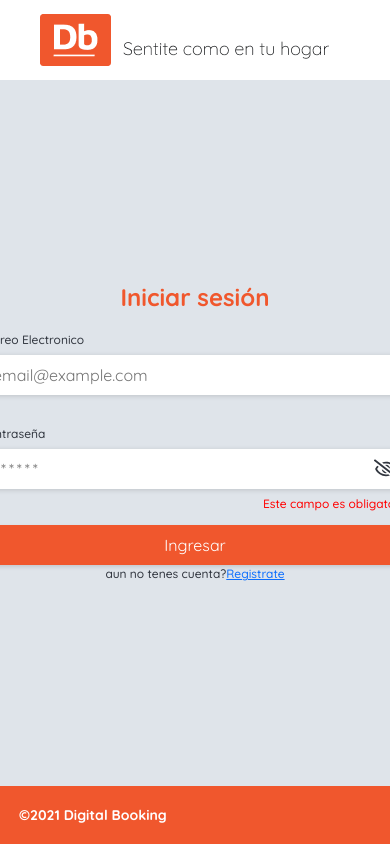
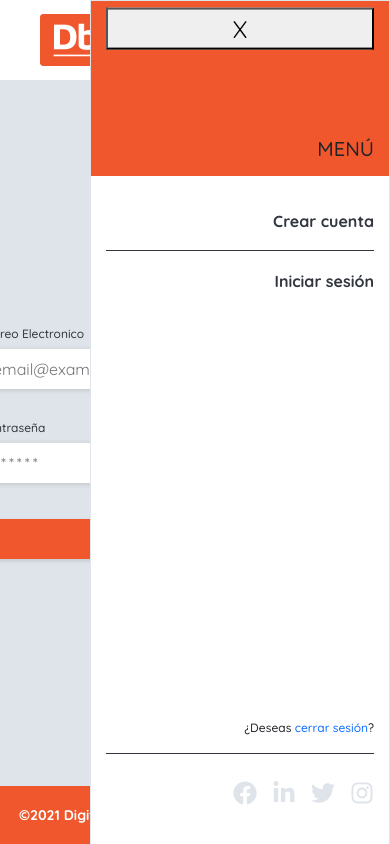
Before and after one commit to santinobch/digital-booking-6-frontend, a React (Create React App) app: page /login in a window 390 px wide. Built offline with nearby package versions, Linux system fonts and the light colour scheme.

Commit message:
lol muerte a react

```diff
--- a/src/App/components/datepicker/datepicker.js
+++ b/src/App/components/datepicker/datepicker.js
@@ -2,6 +2,7 @@ import "react-multi-date-picker/styles/colors/teal.css";
 import DatePicker from "react-multi-date-picker";
 import "./datepicker.scss";
 import { useRef } from "react";
+import Button from "../button/button";
 
 export default function Datepicker() {
   const datePickerRef = useRef();
@@ -21,12 +22,13 @@ export default function Datepicker() {
       hideYear
       placeholder= "📅 Check in - Check out"
     >
-      <button
-        className="CalendarButton"
+      <Button
+        style="dark"
+        width="100%"
         onClick={() => datePickerRef.current.closeCalendar()}
       >
         Aplicar
-      </button>
+      </Button>
     </DatePicker>
   );
 }
--- a/src/App/components/datepicker/datepicker.scss
+++ b/src/App/components/datepicker/datepicker.scss
@@ -49,6 +49,9 @@
     }
 
     .rmdp-day-picker {
+        //TEMPORAL
+        margin-bottom: 16px;
+
         padding: 0;
 
         & > *:first-child {
@@ -95,8 +98,3 @@
         }
     }
 }
-
-.CalendarButton{
-    width: 100%;
-    margin-top: 16px;
-}
--- a/src/App/components/drawer/drawer.js
+++ b/src/App/components/drawer/drawer.js
@@ -11,13 +11,36 @@ import { FaLinkedinIn } from "react-icons/fa";
 import { FaTwitter } from "react-icons/fa";
 import { FaInstagram } from "react-icons/fa";
 
+import React, { useState, useEffect } from 'react';
+
 export default function Drawer() {
+
+    const [drawerToggle, toggle] = useState(false);
+
+    let firstRun = true;
+
+    useEffect(() => {
+        if (firstRun) {
+            firstRun = false;
+        } else {
+            // Update the document title using the browser API
+            if (drawerToggle) {
+                document.getElementById("drawer").style.display = "block";
+                toggle(true);
+            } else {
+                document.getElementById("drawer").style.display = "none";
+                toggle(false);
+            }
+        }
+
+    }, []);
+
     return (
 
         <IconContext.Provider value={{ color: "#DFE4EA", size:24 }}>
-            <div className={styles.drawer}>
+            <div className={styles.drawer} id="drawer">
                 <div className={styles.drawerTop}>
-                    <p>X</p>
+                    <button onClick={() =>  toggle(false)}>X</button>
                     <h1>MENÚ</h1>
                 </div>
 
--- a/src/App/components/drawer/drawer.module.scss
+++ b/src/App/components/drawer/drawer.module.scss
@@ -11,9 +11,9 @@
     $controlsHeight: calc(100vh - ($dTopHeight + $linksHeight));
 
     .drawer {
-        display: none;
+        margin: 0;
 
-        z-index: 2;
+        z-index: 3;
         position: fixed;
         right: 0;
         top: 0;
@@ -32,7 +32,7 @@
             flex-direction: column;
             justify-content: space-between;
 
-            p {
+            button {
                 font-size: 24px;
                 margin: 0;
                 transform: translateY(-20%);
--- a/src/App/components/footer/footer.module.scss
+++ b/src/App/components/footer/footer.module.scss
@@ -8,7 +8,6 @@ footer {
     height: $footer-height;
 
     position: fixed;
-    z-index: 2;
     top:calc(100vh - $footer-height);
 
     display: flex;
--- a/src/App/components/header/header.js
+++ b/src/App/components/header/header.js
@@ -4,6 +4,7 @@ import React from "react";
 import logo from "../../../imgs/logos/logo+frase.png";
 import styles from "./header.module.scss";
 import Button from "../button/button";
+import Drawer from "../drawer/drawer";
 
 export default function Header() {
   const navigate = useNavigate();
@@ -12,7 +13,7 @@ export default function Header() {
   const isRegisterPage = location.pathname === "/registrarse";
 
   return (
-    <header>
+    <header className={styles.header}>
         <div className={styles.logo}>
             <Link to={"/"}>
                 <img src={logo} alt="" />
@@ -32,6 +33,8 @@ export default function Header() {
                 </Button>
             )}
         </div>
+
+        <Drawer></Drawer>
     </header>
   );
 }
--- a/src/App/components/header/header.module.scss
+++ b/src/App/components/header/header.module.scss
@@ -1,7 +1,7 @@
 @import "../../scss/vars";
 @import "../../scss/colors";
 
-header {
+.header {
     height: $header-height;
     width: 100vw;
     position: fixed;
--- a/src/App/components/recommendedCard/recommendedCard.js
+++ b/src/App/components/recommendedCard/recommendedCard.js
@@ -21,7 +21,7 @@ export default function RecommendedCard({image, category, title, location, descr
     return (
         <div className={styles.card}>
 
-            {/* <img className={styles.favoritoImg} src={heart} alt=""></img> */}
+            <img className={styles.favoritoImg} src={heart} alt=""></img>
 
             <div className={styles.cardContent}>
                 <div className={styles.cuartoImgContainer}>
@@ -35,25 +35,25 @@ export default function RecommendedCard({image, category, title, location, descr
                             <div className={styles.column}>
                                 <h3>{category.toUpperCase()}</h3>
 
-                                {/* <div className={styles.starsImg}>
+                                <div className={styles.starsImg}>
                                     <img src={star} alt=""></img>
                                     <img src={star} alt=""></img>
                                     <img src={star} alt=""></img>
                                     <img src={star} alt=""></img>
                                     <img src={star} alt=""></img>
-                                </div> */}
+                                </div>
                             </div>
 
                             <h2>{title}</h2>
                         </div>
 
-                        {/* <div className={styles.titleRow + " " + styles.textRight}>
+                        <div className={styles.titleRow + " " + styles.textRight}>
                             <div className={styles.calificacion}>
                                 <span>8</span>
                             </div>
 
                             <p>Muy bueno</p>
-                        </div> */}
+                        </div>
                     </div>
 
 
@@ -67,9 +67,6 @@ export default function RecommendedCard({image, category, title, location, descr
                     </p>
 
                     <Boton style="dark">Ver Detalle</Boton>
-                    {/* <button className={styles.seeMoreBtn}>
-                        boton test
-                    </button> */}
                 </div>
             </div>
         </div>
--- a/src/App/components/recommendedCard/recommendedCard.module.scss
+++ b/src/App/components/recommendedCard/recommendedCard.module.scss
@@ -20,7 +20,7 @@ $radius: 10px;
     .favoritoImg {
         position: absolute;
 
-        z-index: 2;
+        z-index: 1;
         right: $normalPadding;
         top: $normalPadding;
     }
@@ -39,7 +39,6 @@ $radius: 10px;
 
             .cuartoImg {
                 width: $card-width;
-                object-fit: cover;
                 height: auto;
             }
         }
@@ -172,7 +171,7 @@ $radius: 10px;
                     height: $card-height;
                     width: auto;
 
-                    transform: translateX(-30%);
+                    transform: translateX(-10%);
                 }
             }
 
--- a/src/App/pages/login/login.module.scss
+++ b/src/App/pages/login/login.module.scss
@@ -20,6 +20,7 @@ main {
         }
 
         .changeForm {
+            margin-top: 12px;
             font-size: 12px;
             font-weight: 500;
             color: $black2-books;
--- a/src/App/pages/register/register.module.scss
+++ b/src/App/pages/register/register.module.scss
@@ -33,6 +33,7 @@ main {
         }
 
         .changeForm {
+            margin-top: 12px;
             font-size: 12px;
             font-weight: 500;
             color: $black2-books;
```
